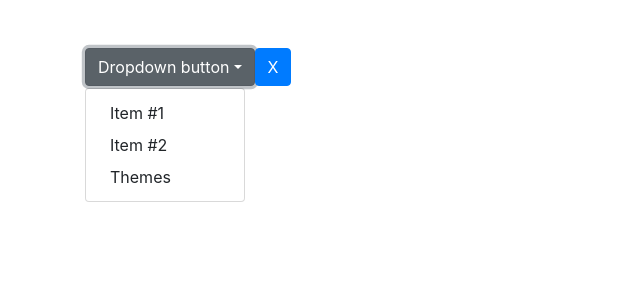
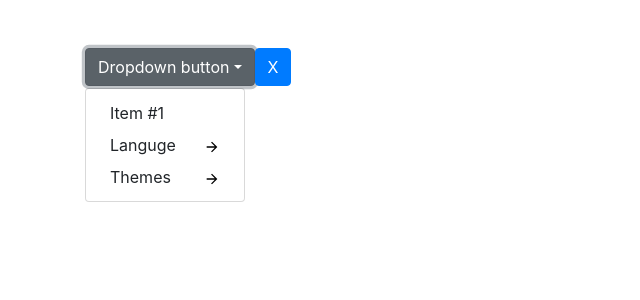
Before and after one commit to Nadav42/react-nested-dropdown-menu, a React (Create React App) app: page / in a window 1280 px wide. Both pictures are taken after a click on the button "Dropdown button". Shown: the top 300 px of the page, without its empty margins (0-640 px from the left). Built offline with nearby package versions, Linux system fonts and the light colour scheme.

Commit message:
added icons support

```diff
--- a/src/components/App.js
+++ b/src/components/App.js
@@ -20,13 +20,17 @@ const App = () => {
 				<DropdownMenu Button={ButtonTest}>
 					<DropdownSubMenu>
 						<DropdownItem title="Item #1" onClick={() => { console.log("clicked item #1") }} />
-						<DropdownItem title="Item #2" />
+						<DropdownItem title="Languge" switchToMenu="language" />
 						<DropdownItem title="Themes" switchToMenu="themes" />
 					</DropdownSubMenu>
 					<DropdownSubMenu menuKey="themes" >
 						<DropdownItem title="Theme #1" onClick={() => { console.log("clicked theme #1") }} />
 						<DropdownItem title="Theme #2" />
 						<DropdownItem title="Theme #3" />
+					</DropdownSubMenu>
+					<DropdownSubMenu menuKey="language" >
+						<DropdownItem title="English" />
+						<DropdownItem title="French" />
 					</DropdownSubMenu>
 				</DropdownMenu>
 			</span>
--- /dev/null
+++ b/src/components/Dropdown.css
@@ -0,0 +1,24 @@
+.dropdown-item-container {
+    display: flex;
+    justify-content: space-between;
+}
+
+.dropdown-item-container .dropdown-item-title {
+    display: flex;
+}
+
+.dropdown-item-container .dropdown-item-title .title-icon {
+    width: 24px;
+    display: flex;
+    justify-content: left;
+    align-items: center;
+    color: #909090;
+}
+
+.dropdown-item-container .dropdown-item-right-icon {
+    color: #000000;
+}
+
+.dropdown-item-container.back-btn .dropdown-item-title .title-icon {
+    color: #000000 !important;
+}
--- a/src/components/Dropdown.js
+++ b/src/components/Dropdown.js
@@ -1,4 +1,6 @@
 import React, { useState, useEffect } from 'react';
+import { MdArrowForward, MdArrowBack } from "react-icons/md";
+import "./Dropdown.css";
 
 // for inner usage
 const DropdownMenuBody = ({ open, children }) => {
@@ -16,7 +18,7 @@ const DropdownMenuBody = ({ open, children }) => {
 }
 
 // dropdown menu list item (needs to be a child of DropdownMenu)
-export const DropdownItem = ({ title, switchToMenu, changeActiveMenu, closeMenu, onClick }) => {
+export const DropdownItem = ({ title, switchToMenu, changeActiveMenu, closeMenu, leftIcon, rightIcon, onClick, className }) => {
     const handleClick = () => {
         if (onClick) {
             onClick();
@@ -30,8 +32,52 @@ export const DropdownItem = ({ title, switchToMenu, changeActiveMenu, closeMenu,
         }
     }
 
+    const containerClass = className ? `dropdown-item dropdown-item-container ${className}` : "dropdown-item dropdown-item-container";
+
+    if (switchToMenu) {
+        rightIcon = <MdArrowForward />;
+    }
+
+    if (leftIcon && rightIcon) {
+        return (
+            <a className={containerClass} href="#" onClick={handleClick}>
+                <div className={`dropdown-item-title`}>
+                    <span className="title-icon">{leftIcon}</span>
+                    <span className="title-text">{title}</span>
+                </div>
+                <span className="dropdown-item-right-icon">{rightIcon}</span>
+            </a>
+        );
+    }
+
+    if (rightIcon) {
+        return (
+            <a className={containerClass} href="#" onClick={handleClick}>
+                <div className="dropdown-item-title">
+                    <span className="title-text">{title}</span>
+                </div>
+                <span className="dropdown-item-right-icon">{rightIcon}</span>
+            </a>
+        );
+    }
+
+    if (leftIcon) {
+        return (
+            <a className={containerClass} href="#" onClick={handleClick}>
+                <div className="dropdown-item-title">
+                    <span className="title-icon">{leftIcon}</span>
+                    <span className="title-text">{title}</span>
+                </div>
+            </a>
+        );
+    }
+
     return (
-        <a className="dropdown-item" href="#" onClick={handleClick}>{title}</a>
+        <a className={containerClass} href="#" onClick={handleClick}>
+            <div className="dropdown-item-title">
+                <span className="title-text">{title}</span>
+            </div>
+        </a>
     );
 }
 
@@ -54,7 +100,7 @@ export const DropdownSubMenu = ({ menuKey, activeMenu, changeActiveMenu, closeMe
         if (activeMenu) {
             return (
                 <>
-                    <DropdownItem title="Back" onClick={() => changeActiveMenu(null)} />
+                    <DropdownItem title="Back" className="back-btn" onClick={() => changeActiveMenu(null)} leftIcon={<MdArrowBack />} />
                     <div class="dropdown-divider"></div>
                     {childrenWithProps}
                 </>
```
